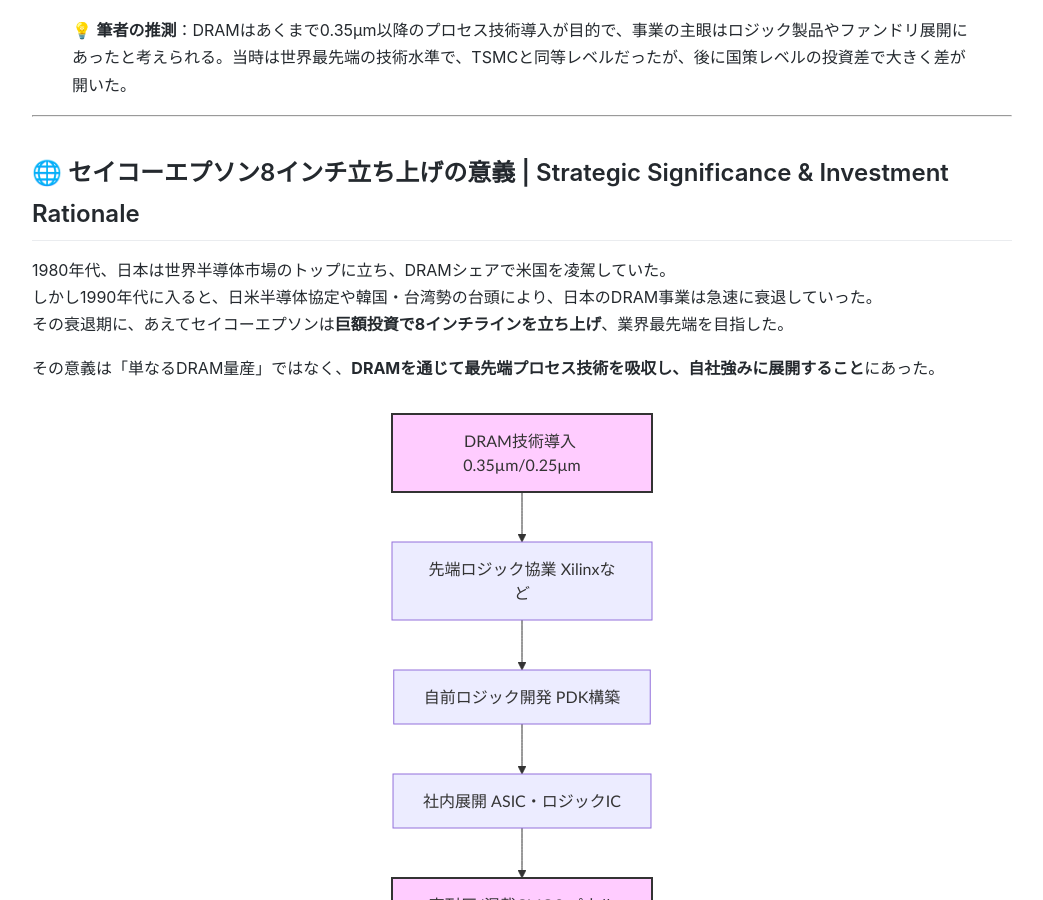
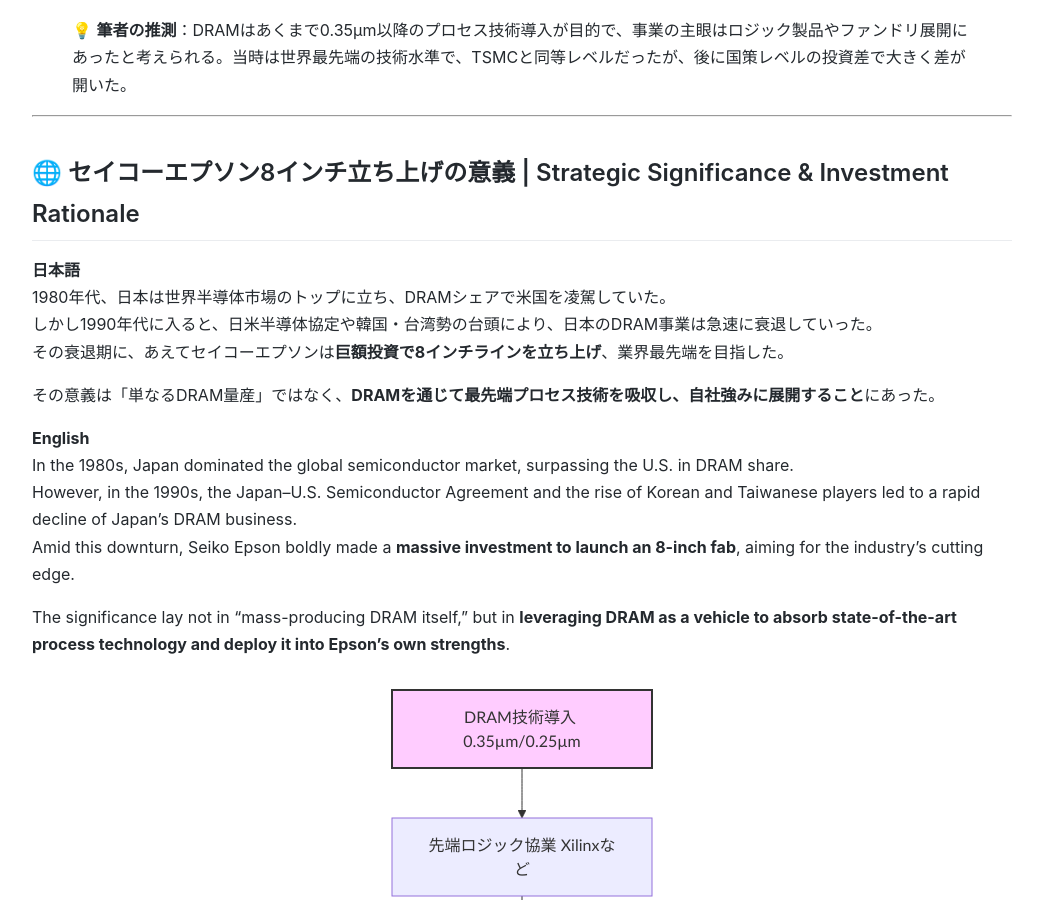
Before and after one commit to Samizo-AITL/Edusemi-Plus, a Jekyll site: the page built from archive/in1997/Epson_Sakata_8inch_Line.md, in a window 1280 px wide and 900 px high, scrolled down 1296 px. Shown: the whole window, without its empty margins (118-1161 px from the left). Built offline with Jekyll 4.4.1, drawn with Linux system fonts in a browser that asks for light colours.

Commit message:
Update Epson_Sakata_8inch_Line.md

````diff
--- a/archive/in1997/Epson_Sakata_8inch_Line.md
+++ b/archive/in1997/Epson_Sakata_8inch_Line.md
@@ -50,11 +50,19 @@ The technology acquisition strategy for the 8-inch line was multifaceted, aiming
 
 ## 🌐 セイコーエプソン8インチ立ち上げの意義 | Strategic Significance & Investment Rationale
 
+**日本語**
 1980年代、日本は世界半導体市場のトップに立ち、DRAMシェアで米国を凌駕していた。
 しかし1990年代に入ると、日米半導体協定や韓国・台湾勢の台頭により、日本のDRAM事業は急速に衰退していった。
 その衰退期に、あえてセイコーエプソンは**巨額投資で8インチラインを立ち上げ**、業界最先端を目指した。
 
 その意義は「単なるDRAM量産」ではなく、**DRAMを通じて最先端プロセス技術を吸収し、自社強みに展開すること**にあった。
+
+**English**
+In the 1980s, Japan dominated the global semiconductor market, surpassing the U.S. in DRAM share.
+However, in the 1990s, the Japan–U.S. Semiconductor Agreement and the rise of Korean and Taiwanese players led to a rapid decline of Japan’s DRAM business.
+Amid this downturn, Seiko Epson boldly made a **massive investment to launch an 8-inch fab**, aiming for the industry’s cutting edge.
+
+The significance lay not in "mass-producing DRAM itself," but in **leveraging DRAM as a vehicle to absorb state-of-the-art process technology and deploy it into Epson’s own strengths**.
 
 ```mermaid
 flowchart TB
@@ -66,11 +74,6 @@ flowchart TB
     classDef focus fill:#ffccff,stroke:#333,stroke-width:2px;
     class A,E focus
 ```
-
-
-
-
-
 
 - **DRAM技術導入**：三菱からの技術供与をベースに0.35→0.25µm世代を習得
 - **先端ロジック吸収**：Xilinx等のファブレスと協業し、配線だけでなくトランジスタ技術まで獲得
````
